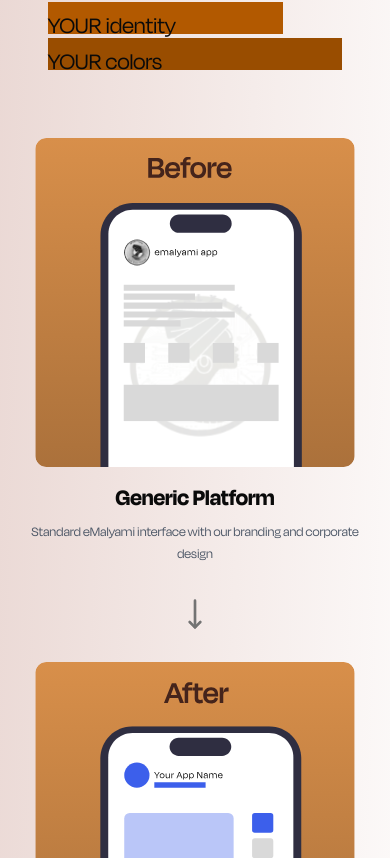
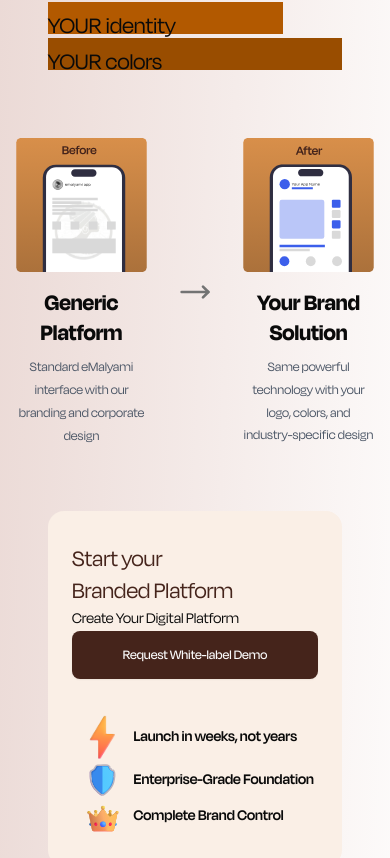
Before and after one commit to seif32/ema-landing, a React (Vite) app: page / in a window 390 px wide. Shown: the part 7706-8564 px from the top of the page. Built offline with nearby package versions, Linux system fonts and the light colour scheme.

Commit message:
Fix another bug

```diff
--- a/src/components/sections/white-label-solutions/BeforeAfter.jsx
+++ b/src/components/sections/white-label-solutions/BeforeAfter.jsx
@@ -5,9 +5,9 @@ import { MoveRight } from "lucide-react";
 function BeforeAfter() {
   return (
     <section className="px-4 py-8 mx-auto max-w-7xl sm:px-8 md:px-12 lg:px-16 xl:px-24">
-      <div className="flex flex-col items-center gap-8 lg:flex-row lg:items-center lg:justify-between">
+      <div className="flex items-center gap-8 lg:flex-row lg:items-center lg:justify-between">
         {/* Before Section */}
-        <div className="flex flex-col items-center w-full lg:items-start lg:self-start lg:w-auto lg:flex-1">
+        <div className="flex flex-col items-center self-start w-full lg:items-start lg:w-auto lg:flex-1">
           <div className="w-full max-w-xs sm:max-w-sm md:max-w-md lg:max-w-lg xl:max-w-xl">
             <img
               src={Before}
@@ -27,7 +27,7 @@ function BeforeAfter() {
 
         {/* Arrow Section */}
         <div className="flex items-center justify-center lg:mx-8">
-          <MoveRight className="w-8 h-8 rotate-90 text-muted-foreground sm:w-12 sm:h-12 md:w-16 md:h-16 lg:w-20 lg:h-20 lg:rotate-0" />
+          <MoveRight className="w-8 h-8 text-muted-foreground sm:w-12 sm:h-12 md:w-16 md:h-16 lg:w-20 lg:h-20 lg:rotate-0" />
         </div>
 
         {/* After Section */}
```
